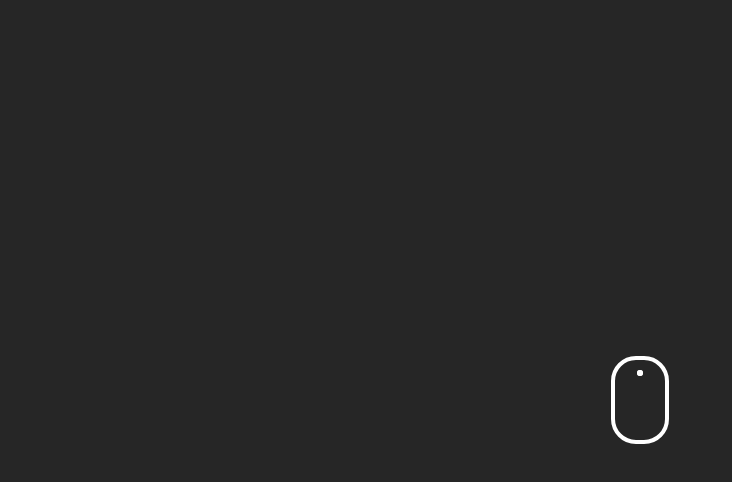
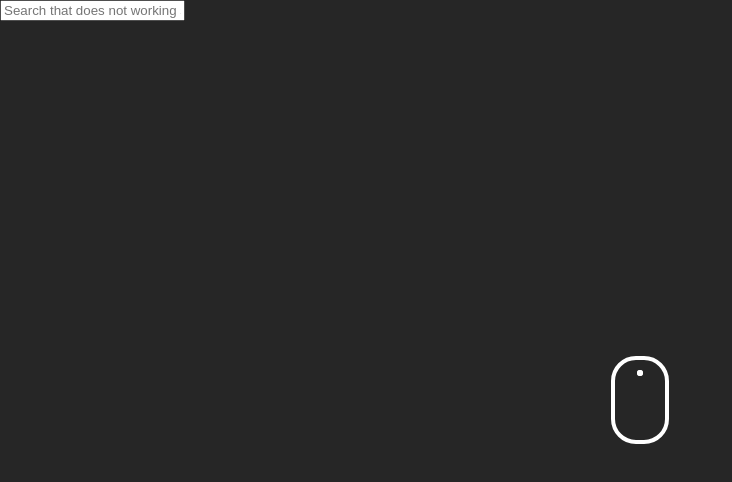
Before and after one commit to Hozzyy/mc.serversystem, a plain HTML site: page index.html in a window 1280 px wide. Shown: the whole page, without its empty margins (0-732 px from the left). Drawn offline with Linux system fonts and the light colour scheme.

Commit message:
Update index.html

```diff
--- a/index.html
+++ b/index.html
@@ -4,8 +4,14 @@
   <link rel="stylesheet" href="css.css">
 </head>
 <body>
+
+
   <div class="center">
     <div class="down"></div>
   </div>
+
+  <div class="search">
+    <input type="text" placeholder="Search that does not working so ill keep it here because i dont want to remove this bitchs">
+  </div>
 </body>
 </html>
```
